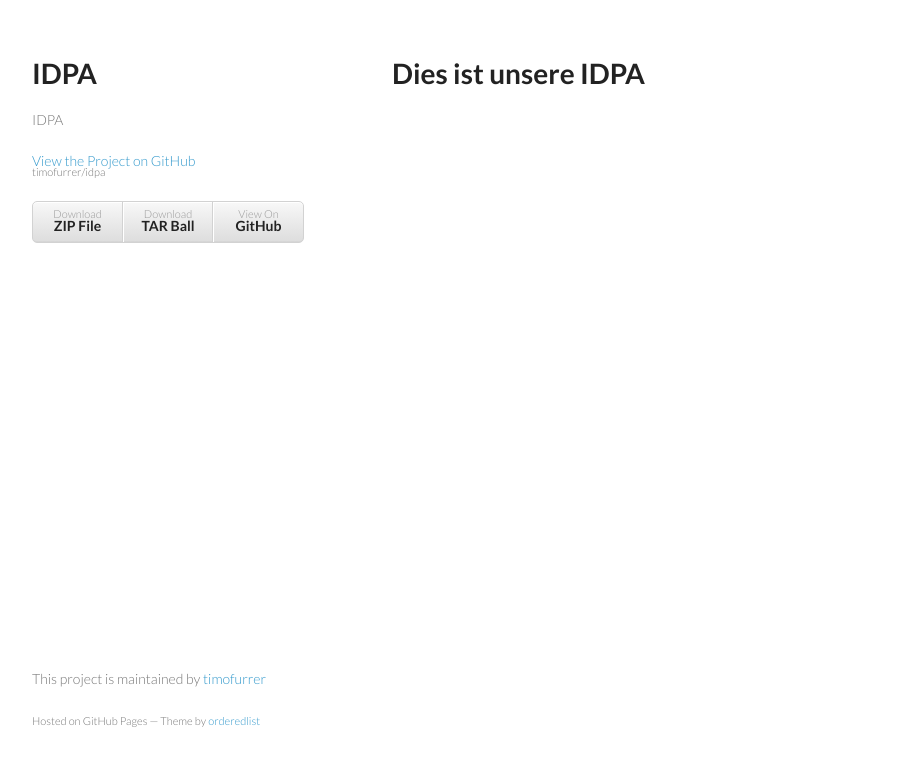
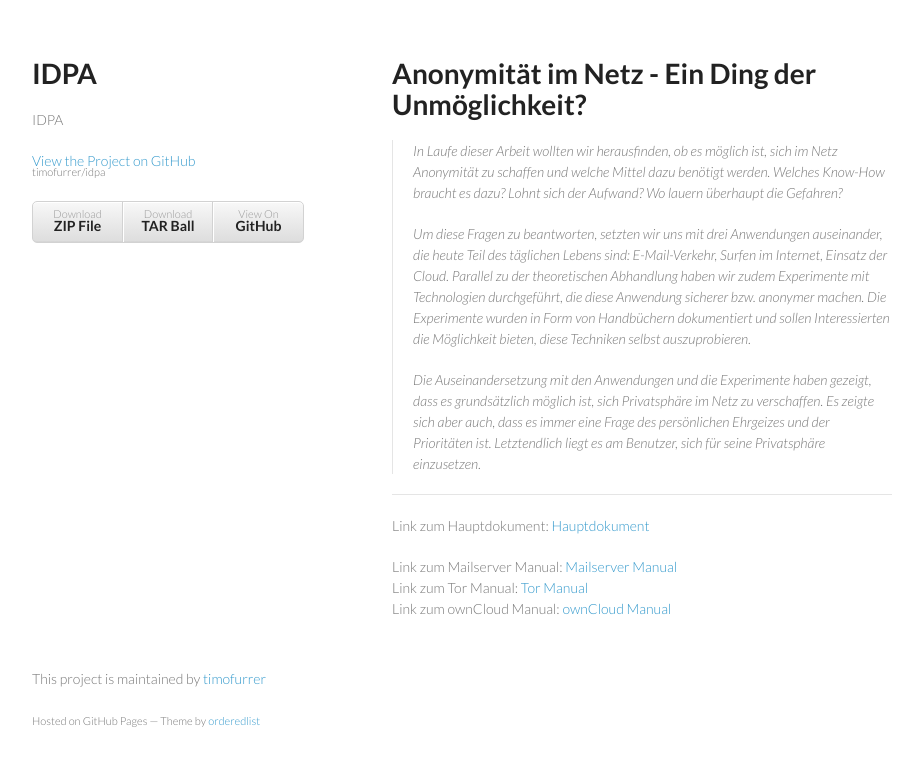
Before and after one commit to timofurrer/idpa, a plain HTML site: page index.html in a window 1280 px wide. Shown: the whole page, without its empty margins (178-1098 px from the left). Drawn offline with Linux system fonts and the light colour scheme.

Commit message:
Create gh-pages branch via GitHub

```diff
--- a/index.html
+++ b/index.html
@@ -29,7 +29,21 @@
       </header>
       <section>
         <h1>
-<a name="dies-ist-unsere-idpa" class="anchor" href="#dies-ist-unsere-idpa"><span class="octicon octicon-link"></span></a>Dies ist unsere IDPA</h1>
+<a name="anonymit%C3%A4t-im-netz---ein-ding-der-unm%C3%B6glichkeit" class="anchor" href="#anonymit%C3%A4t-im-netz---ein-ding-der-unm%C3%B6glichkeit"><span class="octicon octicon-link"></span></a>Anonymität im Netz - Ein Ding der Unmöglichkeit?</h1>
+
+<blockquote>
+<p>In Laufe dieser Arbeit wollten wir herausfinden, ob es möglich ist, sich im Netz Anonymität zu schaffen und welche Mittel dazu benötigt werden. Welches Know-How braucht es dazu? Lohnt sich der Aufwand? Wo lauern überhaupt die Gefahren?</p>
+
+<p>Um diese Fragen zu beantworten, setzten wir uns mit drei Anwendungen auseinander, die heute Teil des täglichen Lebens sind: E-Mail-Verkehr, Surfen im Internet, Einsatz der Cloud. Parallel zu der theoretischen Abhandlung haben wir zudem Experimente mit Technologien durchgeführt, die diese Anwendung sicherer bzw. anonymer machen. Die Experimente wurden in Form von Handbüchern dokumentiert und sollen Interessierten die Möglichkeit bieten, diese Techniken selbst auszuprobieren.</p>
+
+<p>Die Auseinandersetzung mit den Anwendungen und die Experimente haben gezeigt, dass es grundsätzlich möglich ist, sich Privatsphäre im Netz zu verschaffen. Es zeigte sich aber auch, dass es immer eine Frage des persönlichen Ehrgeizes und der Prioritäten ist. Letztendlich liegt es am Benutzer, sich für seine Privatsphäre einzusetzen.</p>
+</blockquote>
+
+<hr><p>Link zum Hauptdokument: <a href="https://github.com/timofurrer/idpa/raw/master/pdfs/document.pdf">Hauptdokument</a></p>
+
+<p>Link zum Mailserver Manual: <a href="https://github.com/timofurrer/idpa/raw/master/pdfs/mailserver.pdf">Mailserver Manual</a><br>
+Link zum Tor Manual: <a href="https://github.com/timofurrer/idpa/raw/master/pdfs/tor.pdf">Tor Manual</a><br>
+Link zum ownCloud Manual: <a href="https://github.com/timofurrer/idpa/raw/master/pdfs/owncloud.pdf">ownCloud Manual</a><br></p>
       </section>
       <footer>
         <p>This project is maintained by <a href="https://github.com/timofurrer">timofurrer</a></p>
```
Also changed, not shown: params.json (+1 -1 lines).
